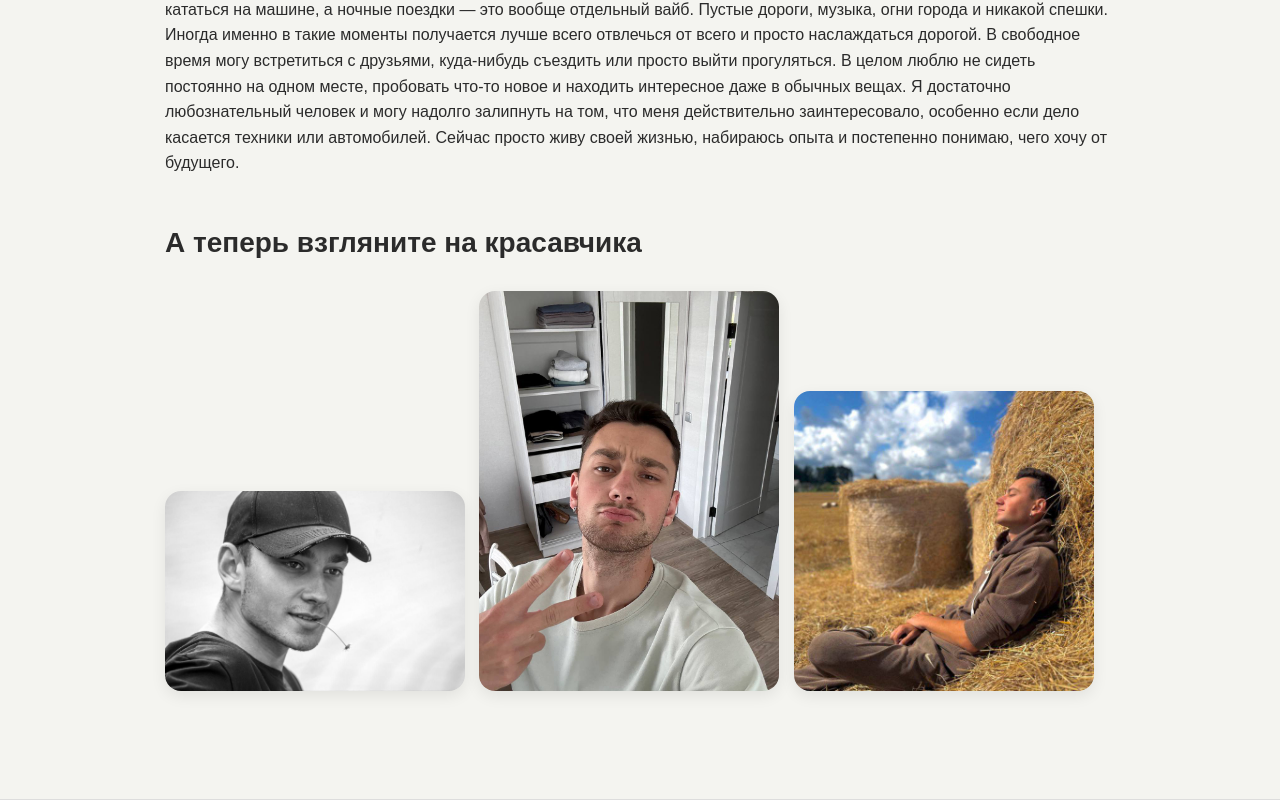
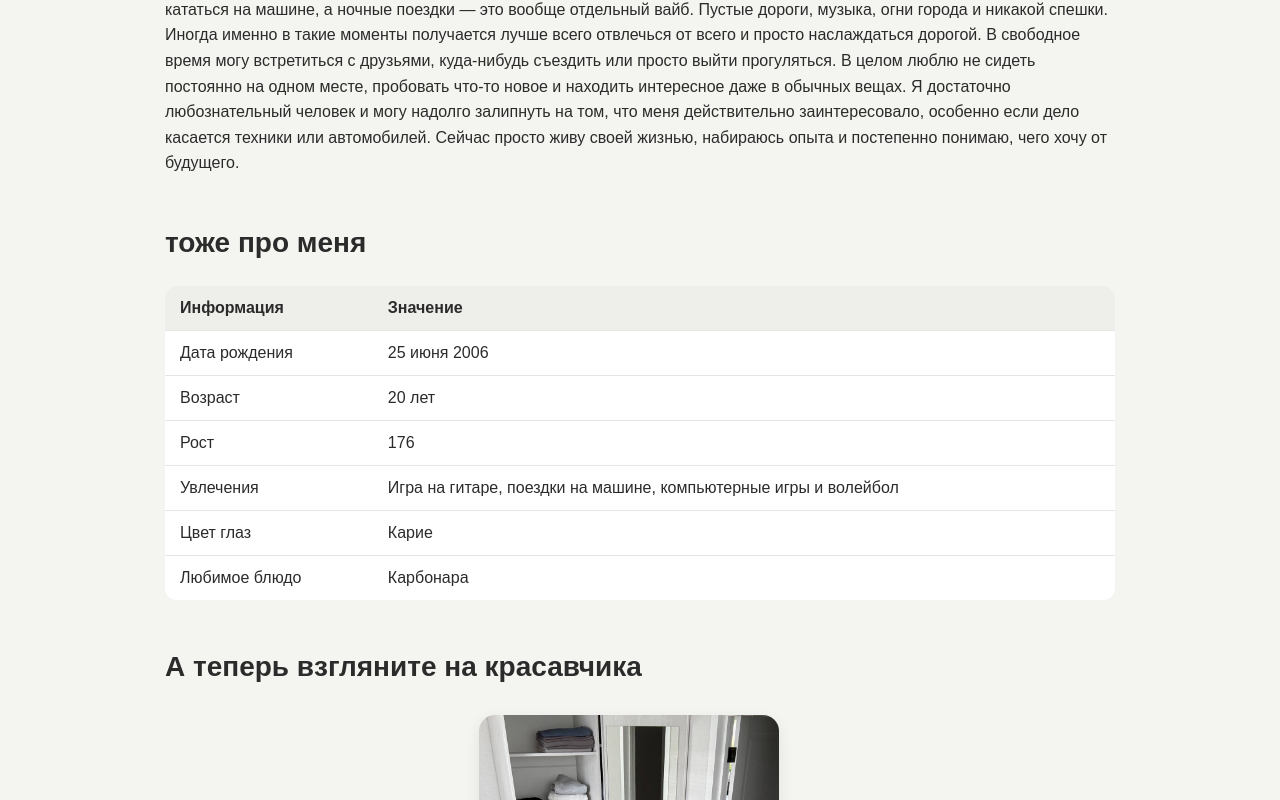
Before and after one commit to matvejkoleda44-sys/motya-site, a plain HTML site: page motya.html in a window 1280 px wide. Shown: the part 672-1472 px from the top of the page. Drawn offline with Linux system fonts and the light colour scheme.

Commit message:
fix table

```diff
--- a/motya.html
+++ b/motya.html
@@ -34,6 +34,40 @@
 
         Я достаточно любознательный человек и могу надолго залипнуть на том, что меня действительно заинтересовало, особенно если дело касается техники или автомобилей. Сейчас просто живу своей жизнью, набираюсь опыта и постепенно понимаю, чего хочу от будущего.
     </p>
+
+    <h2>тоже про меня</h2>
+    <table>
+        <tr>
+            <th>Информация</th>
+            <th>Значение</th>
+        </tr>
+        <tr>
+            <td>Дата рождения</td>
+            <td>25 июня 2006</td>
+        </tr>
+        <tr>
+            <td>Возраст</td>
+            <td>20 лет</td>
+        </tr>
+        <tr>
+            <td>Рост</td>
+            <td>176</td>
+        </tr>
+        <tr>
+            <td>Увлечения</td>
+            <td>Игра на гитаре, поездки на машине, компьютерные игры и волейбол</td>
+        </tr>
+        <tr>
+            <td>Цвет глаз</td>
+            <td>Карие</td>
+        </tr>
+        <tr>
+            <td>Любимое блюдо</td>
+            <td>Карбонара</td>
+        </tr>
+        <tr>
+
+    </table>
     <h2>А теперь взгляните на красавчика</h2>
     <img src="images/Photo3.jpg" alt="Ну ничевошный же, да ведь?)" width="300">
     <img src="images/Photo2.jpg" alt="Ну ничевошный же, да ведь?)" width="300">
```
